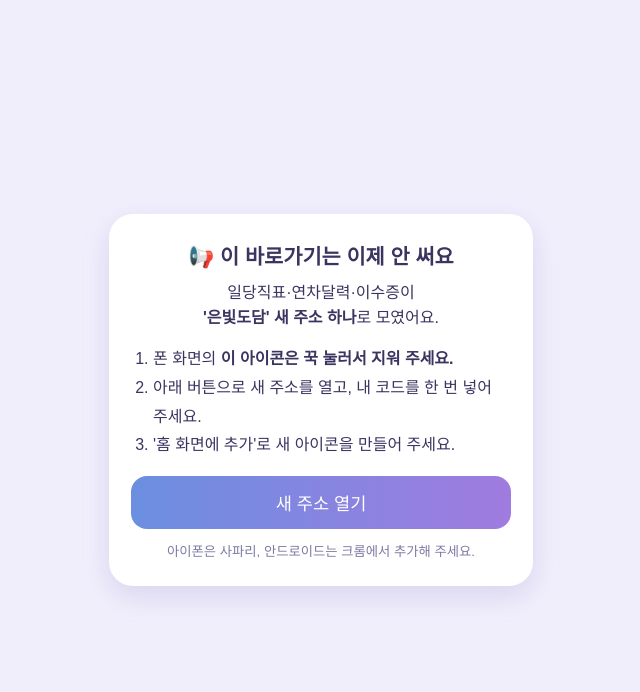
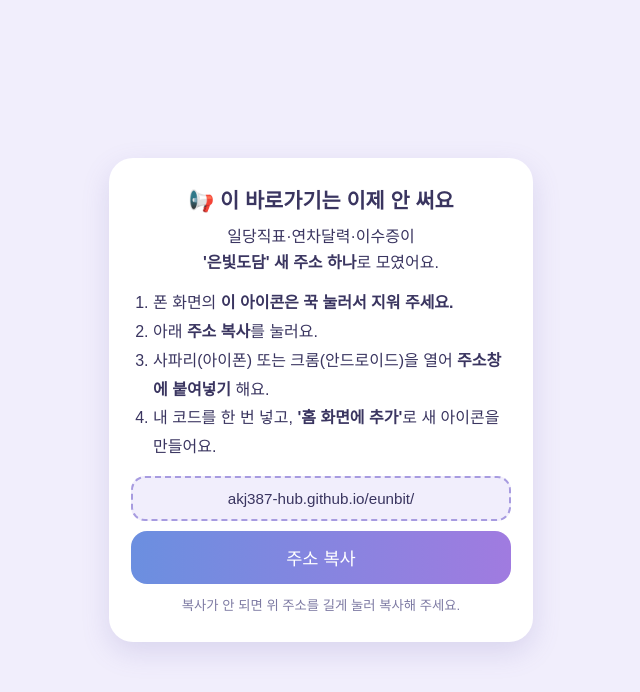
Before and after one commit to akj387-hub/eunbit, a plain HTML site: page duty/index.html in a window 1280 px wide. Shown: the whole page, without its empty margins (319-959 px from the left). Drawn offline with Linux system fonts and the light colour scheme.

Commit message:
Add files via upload

```diff
--- a/duty/index.html
+++ b/duty/index.html
@@ -1,5 +1,6 @@
 <!doctype html>
 <html lang="ko"><head><meta charset="utf-8"><meta name="viewport" content="width=device-width,initial-scale=1">
+<meta name="format-detection" content="telephone=no, address=no, email=no">
 <title>새 주소로 바뀌었어요</title>
 <style>
 body{margin:0;min-height:100vh;display:grid;place-items:center;font-family:"Malgun Gothic","Apple SD Gothic Neo",sans-serif;background:#f1eefc;color:#3a3560}
@@ -7,17 +8,34 @@ body{margin:0;min-height:100vh;display:grid;place-items:center;font-family:"Malg
 h1{font-size:1.3rem;margin:0 0 10px}
 p{margin:6px 0;line-height:1.6}
 ol{text-align:left;margin:14px 0;padding-left:22px;line-height:1.8}
-.btn{display:block;margin-top:16px;padding:14px;border-radius:16px;background:linear-gradient(90deg,#6b8fe0,#a07be0);color:#fff;text-decoration:none;font-size:1.1rem}
-small{display:block;margin-top:12px;color:#7d7aa3}
+.addr{margin-top:14px;padding:12px 10px;border-radius:14px;background:#f1eefc;border:2px dashed #a79be0;font-size:.95rem;word-break:break-all;user-select:all;-webkit-user-select:all;color:#3a3560}
+.btn{display:block;width:100%;margin-top:10px;padding:14px;border:0;border-radius:16px;background:linear-gradient(90deg,#6b8fe0,#a07be0);color:#fff;font:inherit;font-size:1.1rem}
+.btn:active{transform:scale(.98)}
+small{display:block;margin-top:12px;color:#7d7aa3;line-height:1.5}
 </style></head>
 <body><div class="box">
 <h1>📢 이 바로가기는 이제 안 써요</h1>
 <p>일당직표·연차달력·이수증이<br><b>'은빛도담' 새 주소 하나</b>로 모였어요.</p>
 <ol>
 <li>폰 화면의 <b>이 아이콘은 꾹 눌러서 지워 주세요.</b></li>
-<li>아래 버튼으로 새 주소를 열고, 내 코드를 한 번 넣어 주세요.</li>
-<li>'홈 화면에 추가'로 새 아이콘을 만들어 주세요.</li>
+<li>아래 <b>주소 복사</b>를 눌러요.</li>
+<li>사파리(아이폰) 또는 크롬(안드로이드)을 열어 <b>주소창에 붙여넣기</b> 해요.</li>
+<li>내 코드를 한 번 넣고, <b>'홈 화면에 추가'</b>로 새 아이콘을 만들어요.</li>
 </ol>
-<a class="btn" href="https://akj387-hub.github.io/eunbit/">새 주소 열기</a>
-<small>아이폰은 사파리, 안드로이드는 크롬에서 추가해 주세요.</small>
-</div></body></html>
+<div class="addr" id="a">akj387-hub.github.io/eunbit/</div>
+<button class="btn" id="b" type="button">주소 복사</button>
+<small>복사가 안 되면 위 주소를 길게 눌러 복사해 주세요.</small>
+</div>
+<script>
+document.getElementById("b").onclick = function () {
+  var t = "https://akj387-hub.github.io/eunbit/", b = this;
+  function ok() { b.textContent = "✅ 복사됐어요! 주소창에 붙여넣어 주세요"; }
+  function fb() {
+    var r = document.createRange(); r.selectNodeContents(document.getElementById("a"));
+    var s = window.getSelection(); s.removeAllRanges(); s.addRange(r);
+    try { document.execCommand("copy") ? ok() : (b.textContent = "주소를 길게 눌러 복사해 주세요"); } catch (e) { b.textContent = "주소를 길게 눌러 복사해 주세요"; }
+  }
+  if (navigator.clipboard && navigator.clipboard.writeText) navigator.clipboard.writeText(t).then(ok, fb); else fb();
+};
+</script>
+</body></html>
```
